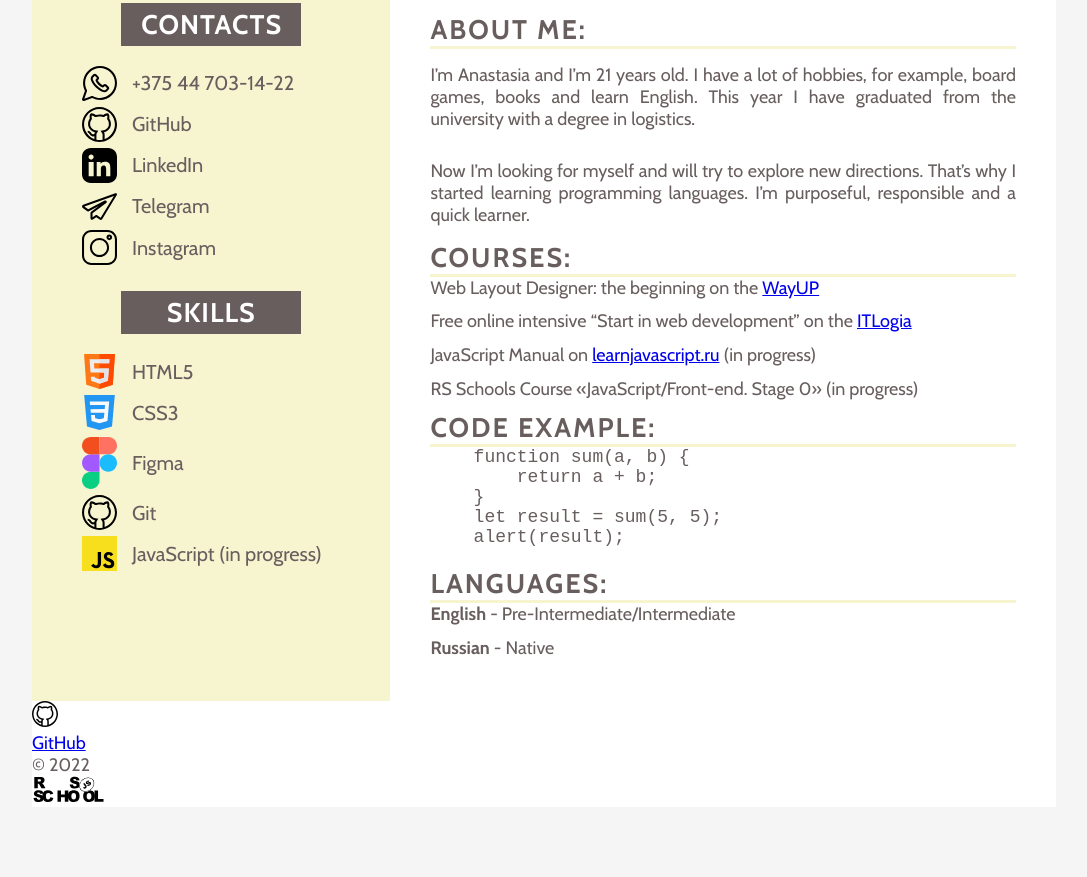
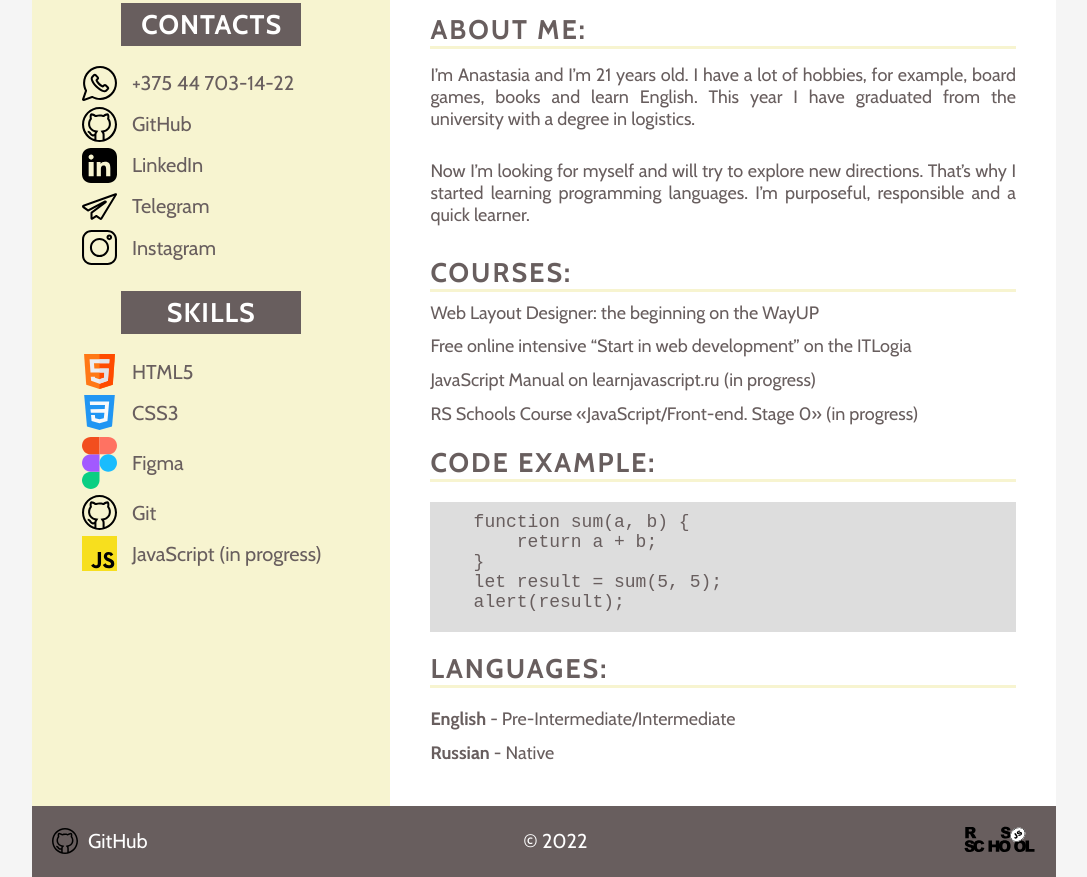
Before and after one commit to taranastasiia/rsschool-cv, a plain HTML site: page index.html in a window 1280 px wide. Shown: the part 374-1251 px from the top of the page, without its empty margins (96-1183 px from the left). Before the commit the page ends 1181 px from the top, so only its background shows below. Drawn offline with nearby package versions, Linux system fonts and the light colour scheme.

Commit message:
style: add style to section footer

```diff
--- a/style.css
+++ b/style.css
@@ -68,20 +68,25 @@ body {
     color: #ffffff;
     background-color: #685e5e;
 }
+
 .list {
     list-style: none;
     margin-left: 50px;
     font-size: 20px;
 }
-.contact__icon, .skill__icon {
+
+.contact__icon,
+.skill__icon {
     max-width: 35px;
     margin-right: 15px;
 }
+
 .list__item {
     padding-bottom: 2%;
     display: flex;
     align-items: center;
 }
+
 .text__list {
     text-decoration: none;
     color: #685e5e;
@@ -94,6 +99,56 @@ body {
     border-bottom: 3.5px solid #f7f4d0;
 }
 
+.aboutme {
+    padding-bottom: 15px;
+}
+
 .paragraph__right {
-   padding: 15px 0;
-   text-align: justify;}
+    padding: 15px 0;
+    text-align: justify;
+}
+
+.list__courses {
+    padding: 10px 0;
+}
+
+.course_link {
+    text-decoration: none;
+    color: #685e5e;
+}
+.course_link:hover {
+    font-weight: 700;
+    color: black;
+}
+.codereview {
+    background-color: rgb(221, 221, 221);
+    margin-top: 20px;
+    padding-top: 10px;
+}
+
+.languages .title__right{
+    margin: 20px 0;
+}
+
+.footer__info {
+    display: flex;
+    justify-content: space-between;
+    align-items: center;
+    padding: 20px;
+    font-size: 20px;
+    background-color: #685e5e;
+    color: #ffffff;
+}
+.my-github {
+    display: flex;
+    align-items: center;
+}
+
+footer a {
+    text-decoration: none;
+    color: #ffffff;
+}
+
+footer .github-icon {
+    margin-right: 10px;
+  }
```
